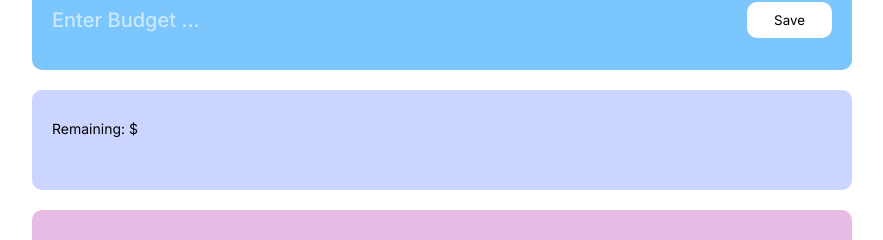
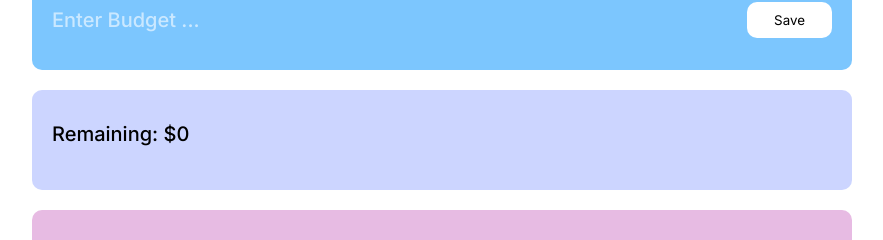
Before and after one commit to DmitriySoym/react-budget-app, a React (Create React App) app: page / in a window 1280 px wide. Shown: the part 160-400 px from the top of the page, without its empty margins (198-1081 px from the left). Built offline with nearby package versions, Linux system fonts and the light colour scheme.

Commit message:
fead: add styles for balance component

```diff
--- a/src/components/Balance/Balance.tsx
+++ b/src/components/Balance/Balance.tsx
@@ -1,7 +1,14 @@
-import { useCurrencyContext } from "context";
+import { useCurrencyContext, useBudgetContext } from "context";
 import { StyledBalance } from "./style";
 
 export const Balance = () => {
   const { currentCurrensy } = useCurrencyContext();
-  return <StyledBalance>Remaining: {currentCurrensy.value}</StyledBalance>;
+  const { budget } = useBudgetContext();
+
+  return (
+    <StyledBalance>
+      Remaining: {currentCurrensy.value}
+      {budget}
+    </StyledBalance>
+  );
 };
--- a/src/components/Balance/style.ts
+++ b/src/components/Balance/style.ts
@@ -6,6 +6,10 @@ const StyledBalance = styled.div`
   padding: 32px 20px;
   background: #ccd5ff;
   border-radius: 10px;
+  font-weight: 500;
+  font-size: 20px;
+  line-height: 24px;
+  color: #000000;
 `;
 
 export { StyledBalance };
```
